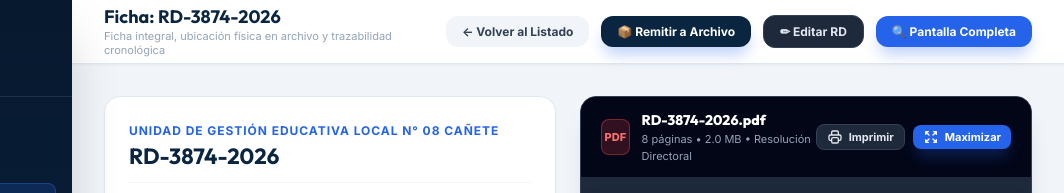
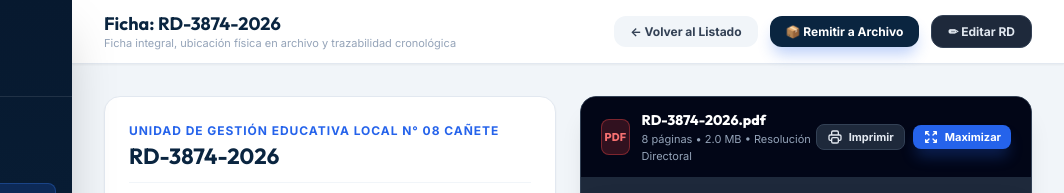
Before and after one commit to freddyps/Sistema-Gestion-Ugel08, a plain HTML site: page pages/detalle-resolucion.html in a window 1280 px wide. Shown: the top 193 px of the page, 216-1280 px from the left. Drawn offline with Linux system fonts and the light colour scheme.

Commit message:
refactor: retirar boton redundante de Pantalla Completa en la barra superior

```diff
--- a/pages/detalle-resolucion.html
+++ b/pages/detalle-resolucion.html
@@ -175,9 +175,6 @@
         <a id="btnEditLink" href="resoluciones.html" class="btn btn-ghost btn--rounded" style="display: none;">
           ✏ Editar RD
         </a>
-        <button id="btnTopVerPdf" class="btn btn-primary btn--rounded">
-          🔍 Pantalla Completa
-        </button>
       </div>
     </header>
 
@@ -665,16 +662,18 @@
       const openPdfFn = () => {
         openPdfViewerModal(rd.numero_rd, rd.documento.numero_paginas, rd.documento.tamanio, rd.documento.nombre_archivo);
       };
-      document.getElementById("btnVerPdfAction").onclick = openPdfFn;
-      document.getElementById("btnTopVerPdf").onclick = openPdfFn;
+      if (document.getElementById("btnVerPdfAction")) document.getElementById("btnVerPdfAction").onclick = openPdfFn;
+      if (document.getElementById("btnTopVerPdf")) document.getElementById("btnTopVerPdf").onclick = openPdfFn;
     } else {
       document.getElementById("docDisponibleView").style.display = "none";
       document.getElementById("docNoDisponibleView").style.display = "block";
       document.getElementById("docStatusBadge").innerHTML = `<span class="badge badge-observada">No disponible</span>`;
       document.getElementById("btnAsociarPdf").href = `resoluciones.html?editar=${rd.id}`;
-      document.getElementById("btnTopVerPdf").onclick = () => {
-        showToast("Documento digital no disponible para esta resolución.", "warning");
-      };
+      if (document.getElementById("btnTopVerPdf")) {
+        document.getElementById("btnTopVerPdf").onclick = () => {
+          showToast("Documento digital no disponible para esta resolución.", "warning");
+        };
+      }
     }
 
     // Antecedentes
```
